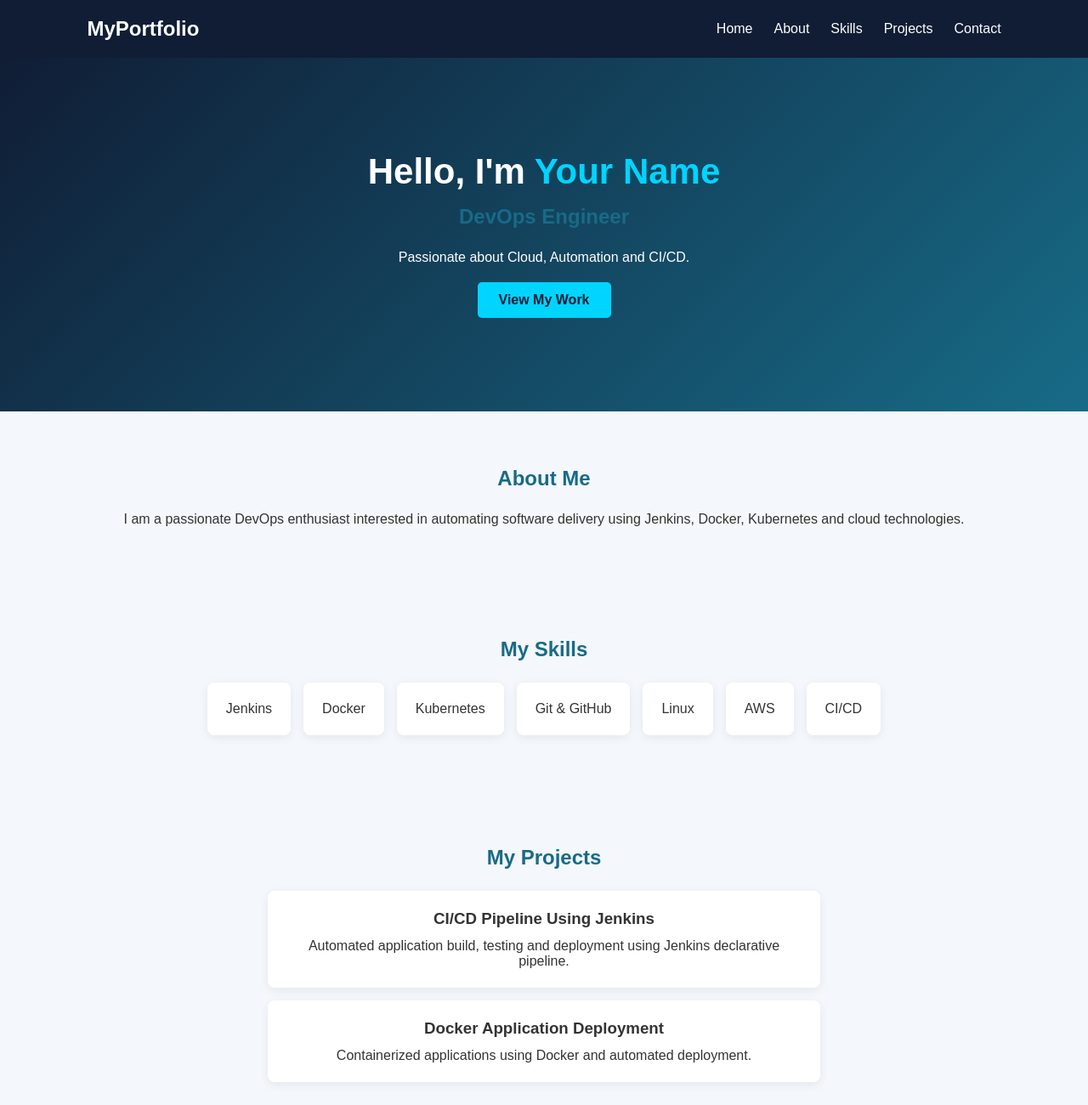
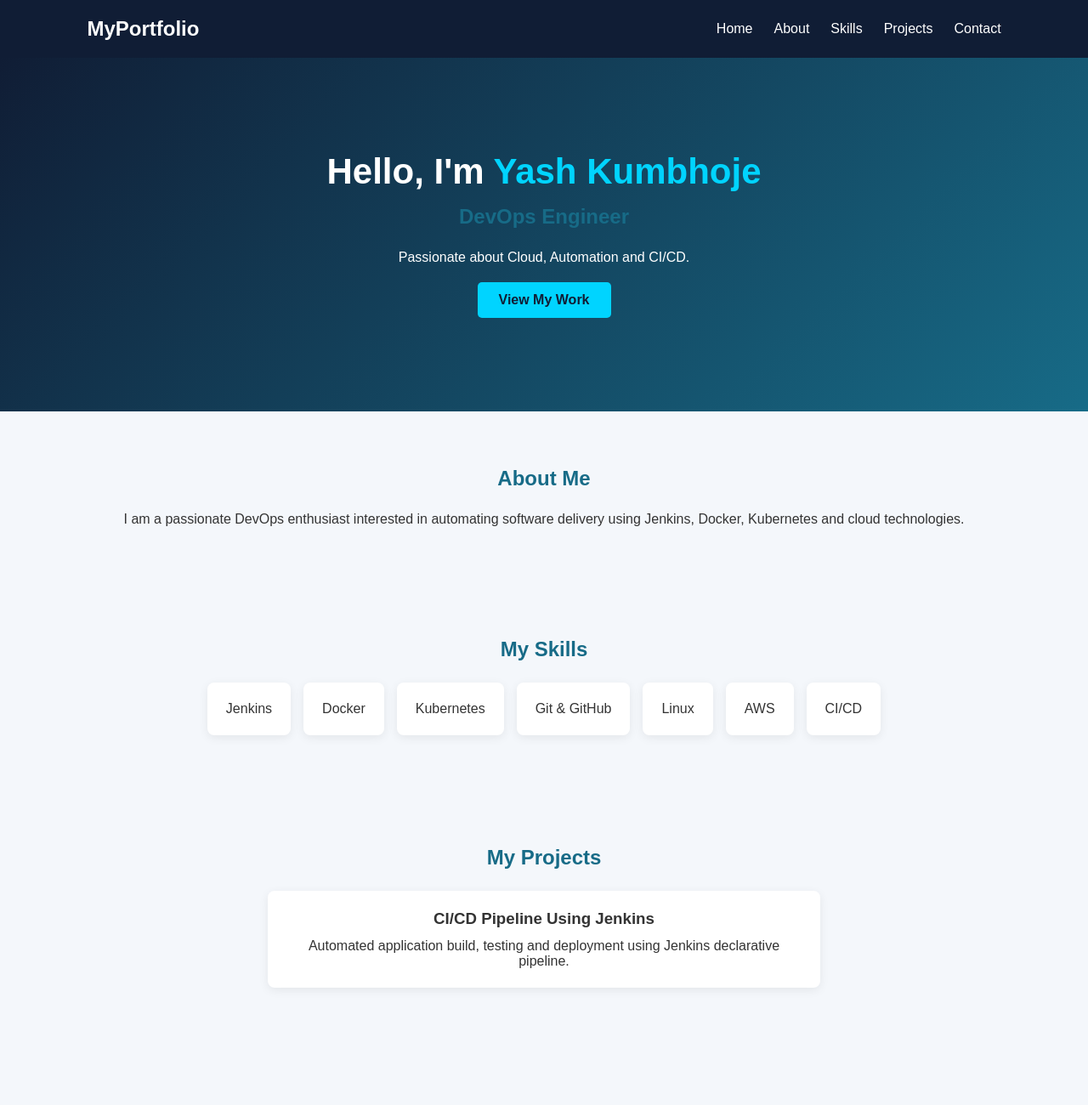
Before and after one commit to yashk514/portfolio, a plain HTML site: page index.html in a window 1280 px wide. Shown: the top 1300 px of the page at 85% size. Drawn offline with Linux system fonts and the light colour scheme.

Commit message:
changes in index

```diff
--- a/index.html
+++ b/index.html
@@ -23,7 +23,7 @@
 </header>
 
 <section id="home" class="hero">
-    <h1>Hello, I'm <span>Your Name</span></h1>
+    <h1>Hello, I'm <span>Yash Kumbhoje</span></h1>
     <h2>DevOps Engineer</h2>
     <p>Passionate about Cloud, Automation and CI/CD.</p>
     <a href="#projects" class="btn">View My Work</a>
@@ -61,13 +61,6 @@
         </p>
     </div>
 
-    <div class="project">
-        <h3>Docker Application Deployment</h3>
-        <p>
-            Containerized applications using Docker and
-            automated deployment.
-        </p>
-    </div>
 </section>
 
 <section id="contact">
```
